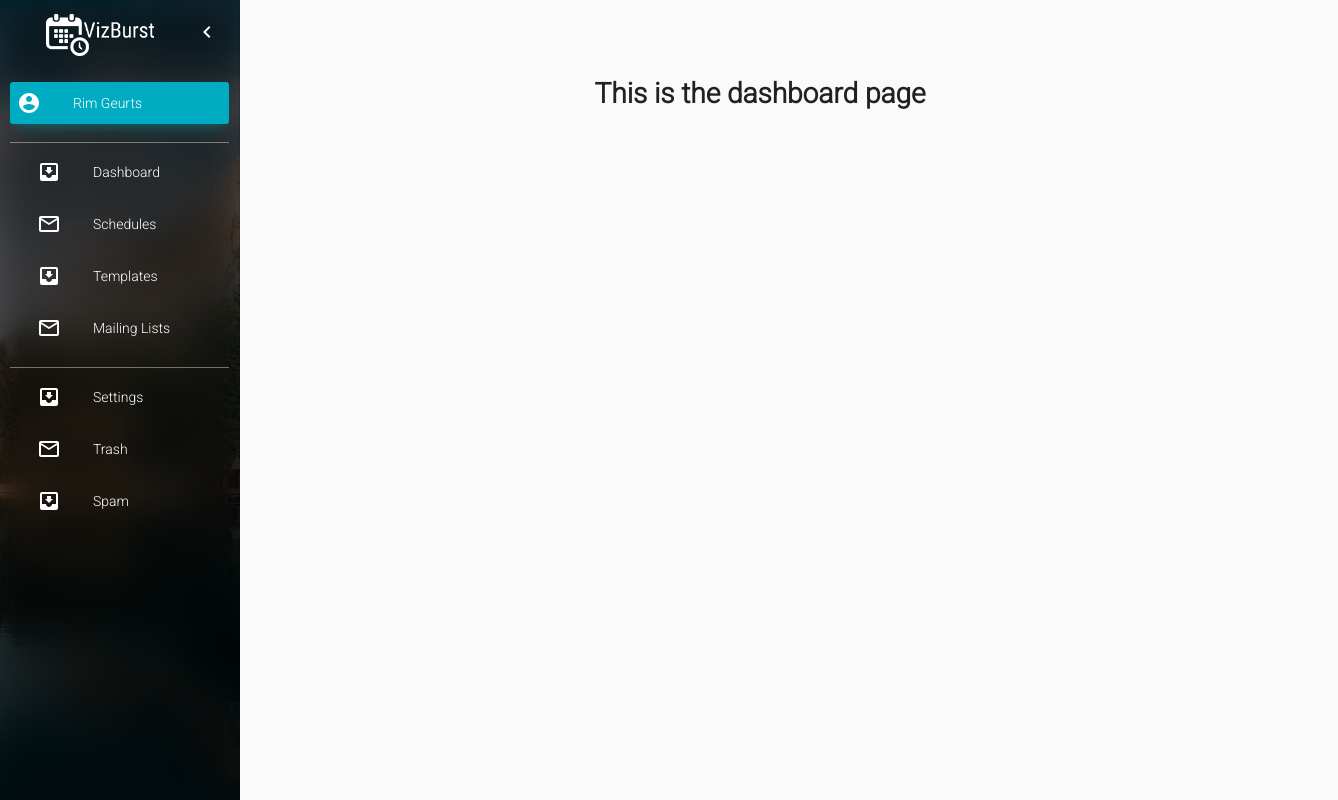
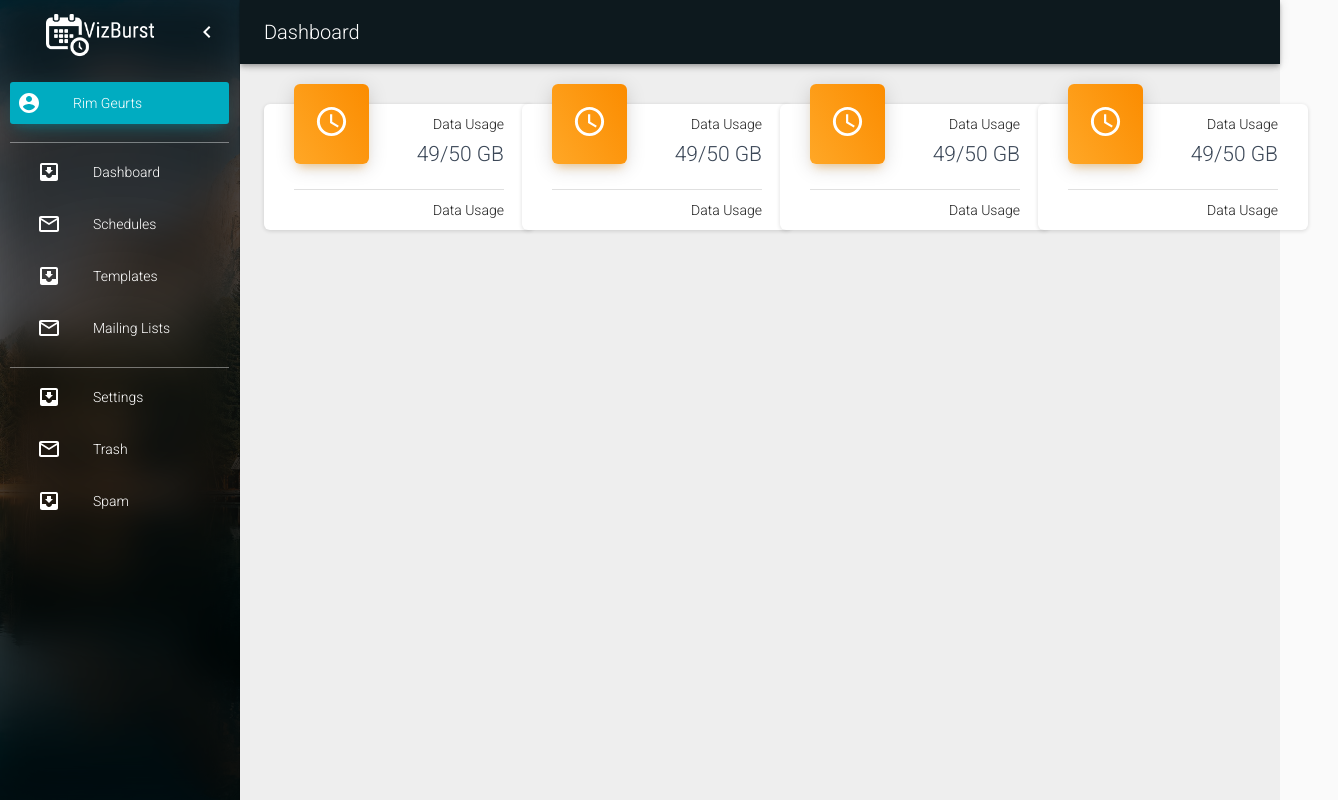
Before and after one commit to rimgeurts/VizBurst, a React (Create React App) app: page /dashboard in a window 1280 px wide. Shown: the whole page, 1338 px wide, since content can reach past the window. Built offline with nearby package versions, Linux system fonts and the light colour scheme.

Commit message:
added dashboard UI components

```diff
--- a/src/App.js
+++ b/src/App.js
@@ -2,9 +2,9 @@ import React from "react";
 import { createMuiTheme, ThemeProvider } from "@material-ui/core/styles";
 import "./App.css";
 import { BrowserRouter, Route, Switch } from "react-router-dom";
-import Layout from "./components/Layout";
-import Dashboard from './components/Dashboard'
-import Schedule from './components/Schedule'
+import Layout from "./layouts/Layout";
+import Dashboard from './layouts/Dashboard'
+import Schedule from './layouts/Schedule'
 
 const theme = createMuiTheme({
   typography: {
--- /dev/null
+++ b/src/components/Card.jsx
@@ -0,0 +1,80 @@
+import React from "react";
+import { makeStyles } from "@material-ui/core/styles";
+import Paper from "@material-ui/core/Paper";
+import Grid from "@material-ui/core/Grid";
+import ScheduleIcon from "@material-ui/icons/Schedule";
+import Divider from "@material-ui/core/Divider";
+
+const useStyles = makeStyles(theme => ({
+  root: {
+    backgroundColor: "transparent",
+    marginTop: "90px",
+    flexGrow: 1
+  },
+  base: {
+    display: 'inline-block',
+    maxWidth: '33%',
+    minWidth: '300px',
+    //marginLeft:'20px',
+    borderRadius: "6px",
+    backgroundColor: "transparent"
+  },
+  card: {
+    background: "white",
+    boxShadow: "0 1px 4px 0 rgba(0, 0, 0, 0.14)",
+    borderRadius: "6px",
+    width: "90%",
+    paddingRight: "30px",
+    paddingLeft: "30px",
+    textAlign: "right"
+    //float: "left",
+  },
+  iconcard: {
+    background: "linear-gradient(60deg, #ffa726, #fb8c00)",
+    boxShadow:
+      "0 4px 20px 0 rgba(0, 0, 0,.14), 0 7px 10px -5px rgba(255, 152, 0,.4)",
+    borderRadius: "6px",
+    color: "#fff",
+    marginTop: "-20px",
+    marginLeft: "30px",
+    padding: "20px",
+    textAlign: "center",
+    float: "left"
+  },
+
+  icon: {
+    fontSize: "35px"
+  },
+  infoValue: {
+    margin: '0',
+    paddingTop: '5px',
+    paddingBottom: '20px',
+    color: '#3C4858',
+    fontSize: '1.5em',
+  },
+  infoHeader: {
+    paddingTop: '10px',
+  },
+  infoBottom: {
+    paddingTop: '10px',
+    paddingBottom: '10px',
+  }
+}));
+
+export default function Card() {
+  const classes = useStyles();
+
+  return (
+    <div className={classes.base}>
+      <div className={classes.iconcard}>
+        <ScheduleIcon className={classes.icon}> </ScheduleIcon>
+      </div>
+      <div className={classes.card}>
+        <div className={classes.infoHeader}>Data Usage</div>
+        <p className={classes.infoValue}>49/50 GB</p>
+        <Divider />
+        <div className={classes.infoBottom}  >Data Usage</div>
+      </div>
+    </div>
+  );
+}
--- a/src/components/Dashboard.jsx
+++ /dev/null
@@ -1,7 +0,0 @@
-import React from "react";
-
-const Dashboard = () => {
-  return <h1>This is the dashboard page</h1>;
-};
-
-export default Dashboard;
--- /dev/null
+++ b/src/layouts/Dashboard.jsx
@@ -0,0 +1,45 @@
+import React from "react";
+import { makeStyles } from "@material-ui/core/styles";
+import Paper from "@material-ui/core/Paper";
+import Grid from "@material-ui/core/Grid";
+import ScheduleIcon from "@material-ui/icons/Schedule";
+import Card from "../components/Card";
+
+const useStyles = makeStyles(theme => ({
+  root: {
+    backgroundColor: "transparent",
+    marginTop: "30px",
+    marginBottom: "10px",
+  },
+}));
+
+const Dashboard = () => {
+  const classes = useStyles();
+
+  return (
+    <div >
+      <Grid
+        container
+        direction="row"
+        justify="flex-start"
+        alignItems="center"
+        spacing={5}
+      >
+        <Grid className={classes.root} item xs={12} sm={6} md={3} xl={3}>
+          <Card />
+        </Grid>
+        <Grid className={classes.root} item xs={12} sm={6} md={3} xl={3}>
+          <Card />
+        </Grid>
+        <Grid className={classes.root} item xs={12} sm={6} md={3} xl={3}>
+          <Card />
+        </Grid>
+        <Grid className={classes.root} item xs={12} sm={6} md={3} xl={3}>
+          <Card />
+        </Grid>
+      </Grid>
+    </div>
+  );
+};
+
+export default Dashboard;
--- a/src/components/Layout.jsx
+++ b/src/layouts/Layout.jsx
@@ -1,6 +1,6 @@
 import React from "react";
 import clsx from "clsx";
-import { makeStyles, useTheme } from "@material-ui/core/styles";
+import { makeStyles, useTheme, rgbToHex } from "@material-ui/core/styles";
 import Drawer from "@material-ui/core/Drawer";
 import AppBar from "@material-ui/core/AppBar";
 import Toolbar from "@material-ui/core/Toolbar";
@@ -42,8 +42,8 @@ const useStyles = makeStyles(theme => ({
     opacity: "1"
   },
   appBar: {
-    background:
-      "linear-gradient(90deg, rgba(33,33,33,1) 18%, rgba(0,0,0,0.42351466049382713) 99%)",
+    backgroundColor: 'rgba(13, 25, 30, 1)',
+    color: "#FFF",
     zIndex: theme.zIndex.drawer + 1,
     transition: theme.transitions.create(["width", "margin"], {
       easing: theme.transitions.easing.sharp,
@@ -59,10 +59,11 @@ const useStyles = makeStyles(theme => ({
     })
   },
   menuButton: {
-    marginRight: 36
+    marginRight: 36,
+    marginLeft:'-17px'
   },
   hide: {
-    marginLeft: '0px',
+    marginLeft: "0px",
     display: "none"
   },
   drawer: {
@@ -75,7 +76,7 @@ const useStyles = makeStyles(theme => ({
     height: "100%",
     backdropFilter: "blur(20px)",
     background:
-      "radial-gradient(circle, rgba(0,0,0,.35) 0%, rgba(0,0,0,.45) 100%)",
+      "radial-gradient(circle, rgba(0,0,0,.3) 0%, rgba(0,0,0,.45) 100%)",
     width: drawerWidth,
     transition: theme.transitions.create("width", {
       easing: theme.transitions.easing.sharp,
@@ -112,6 +113,7 @@ const useStyles = makeStyles(theme => ({
     padding: theme.spacing(0, 1)
   },
   content: {
+    backgroundColor: "rgb(238,238,238)",
     flexGrow: 1,
     padding: theme.spacing(3),
     height: "100vh"
@@ -122,40 +124,39 @@ const useStyles = makeStyles(theme => ({
     border: "0px",
     borderRadius: "3px",
     display: "flex",
-    alignItems: 'center',
+    alignItems: "center",
     width: "100%",
     paddingLeft: ".5em",
     height: "3em",
     marginLeft: "30px",
     marginRight: "20px",
-    marginBottom: '10px',
+    marginBottom: "10px",
     transition: ".25s",
 
     // marginRight: '15px',
     "&:hover": {
-
       backgroundColor: "rgba(255,255,255,.2)"
-    },
+    }
   },
 
   listitemClosed: {
     border: "0px",
     borderRadius: "3px",
     display: "flex",
-    alignItems: 'center',
+    alignItems: "center",
     width: "60%",
     paddingLeft: ".5em",
     height: "3em",
     marginLeft: "10px",
     marginRight: "10px",
-    marginBottom: '10px',
+    marginBottom: "10px",
     transition: ".25s",
 
     // marginRight: '15px',
     "&:hover": {
       //you want this to be the same as the backgroundColor above
       backgroundColor: "rgba(255,255,255,.2)"
-    },
+    }
   },
 
   listitemprofileOpen: {
@@ -166,7 +167,7 @@ const useStyles = makeStyles(theme => ({
     //border: "1px solid rgba(255,255,255,.1)",
     borderRadius: "3px",
     display: "flex",
-    alignItems: 'center',
+    alignItems: "center",
     width: "100%",
     paddingLeft: ".5em",
     height: "3em",
@@ -193,7 +194,7 @@ const useStyles = makeStyles(theme => ({
     //border: "1px solid rgba(255,255,255,.1)",
     borderRadius: "3px",
     display: "flex",
-    alignItems: 'center',
+    alignItems: "center",
     width: "60%",
     paddingLeft: ".5em",
     height: "3em",
@@ -235,6 +236,29 @@ export default function MiniDrawer(props) {
     <div className={classes.root}>
       <CssBaseline />
       <div className={classes.background}>
+        <AppBar
+          position="fixed"
+          className={clsx(classes.appBar, {
+            [classes.appBarShift]: open
+          })}
+        >
+          <Toolbar>
+            <IconButton
+              color="inherit"
+              aria-label="open drawer"
+              onClick={handleDrawerOpen}
+              edge="start"
+              className={clsx(classes.menuButton, {
+                [classes.hide]: open
+              })}
+            >
+              <MenuIcon style={{ color: "white", margin: 0 }} />
+            </IconButton>
+            <Typography variant="h6" noWrap>
+              Dashboard
+            </Typography>
+          </Toolbar>
+        </AppBar>
         <Drawer
           variant="permanent"
           className={clsx(classes.drawer, {
@@ -250,18 +274,6 @@ export default function MiniDrawer(props) {
           open={open}
         >
           <div className={classes.toolbar}>
-          <IconButton
-              style={{ color: "white" }}
-              color="inherit"
-              aria-label="open drawer"
-              onClick={handleDrawerOpen}
-              edge="start"
-              className={clsx(classes.menuButton, {
-                [classes.hide]: open
-              })}
-            >
-              <MenuIcon />
-            </IconButton>
             <img
               style={{
                 position: "absolute",
@@ -274,16 +286,15 @@ export default function MiniDrawer(props) {
               alt="dsds"
             />
             <IconButton style={{ color: "white" }} onClick={handleDrawerClose}>
-              {!open  ? (
-                <MenuIcon />
-              ) : (
-                <ChevronLeftIcon />
-              )}
+              {!open ? undefined : <ChevronLeftIcon />}
             </IconButton>
           </div>
 
           <List>
-            <ListItem style={{ padding: "0px", backgroundColor: 'transparent'  }} button>
+            <ListItem
+              style={{ padding: "0px", backgroundColor: "transparent" }}
+              button
+            >
               <div
                 className={clsx({
                   [classes.listitemprofileOpen]: open,
@@ -308,10 +319,14 @@ export default function MiniDrawer(props) {
             {["Dashboard", "Schedules", "Templates", "Mailing Lists"].map(
               (text, index) => (
                 <Link
-                  style={{ textDecoration: "none", color: 'none' }}
+                  style={{ textDecoration: "none", color: "none" }}
                   to={`/${text.toLowerCase()}`}
                 >
-                  <ListItem style={{ padding: "0px", backgroundColor: 'transparent'  }} button key={text}>
+                  <ListItem
+                    style={{ padding: "0px", backgroundColor: "transparent" }}
+                    button
+                    key={text}
+                  >
                     <div
                       className={clsx({
                         [classes.listitemOpen]: open,
--- a/src/components/Schedule.jsx
+++ b/src/layouts/Schedule.jsx
@@ -2,7 +2,7 @@ import React from "react";
 
 
 const Schedule = () => {
-  return <h1>This is the schedule page</h1>;
+  return <p>This is the schedule page</p>;
 };
 
 export default Schedule;
```
